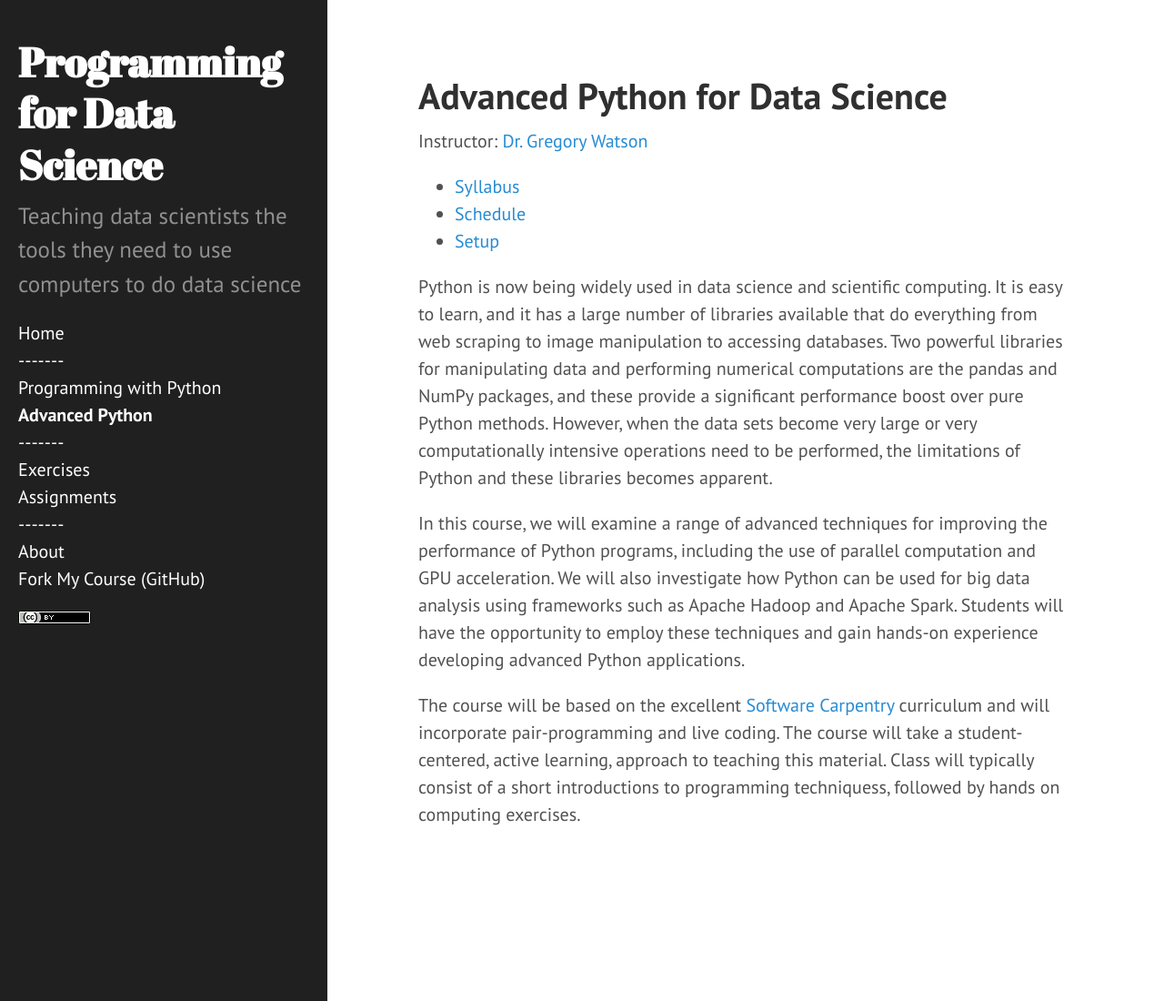
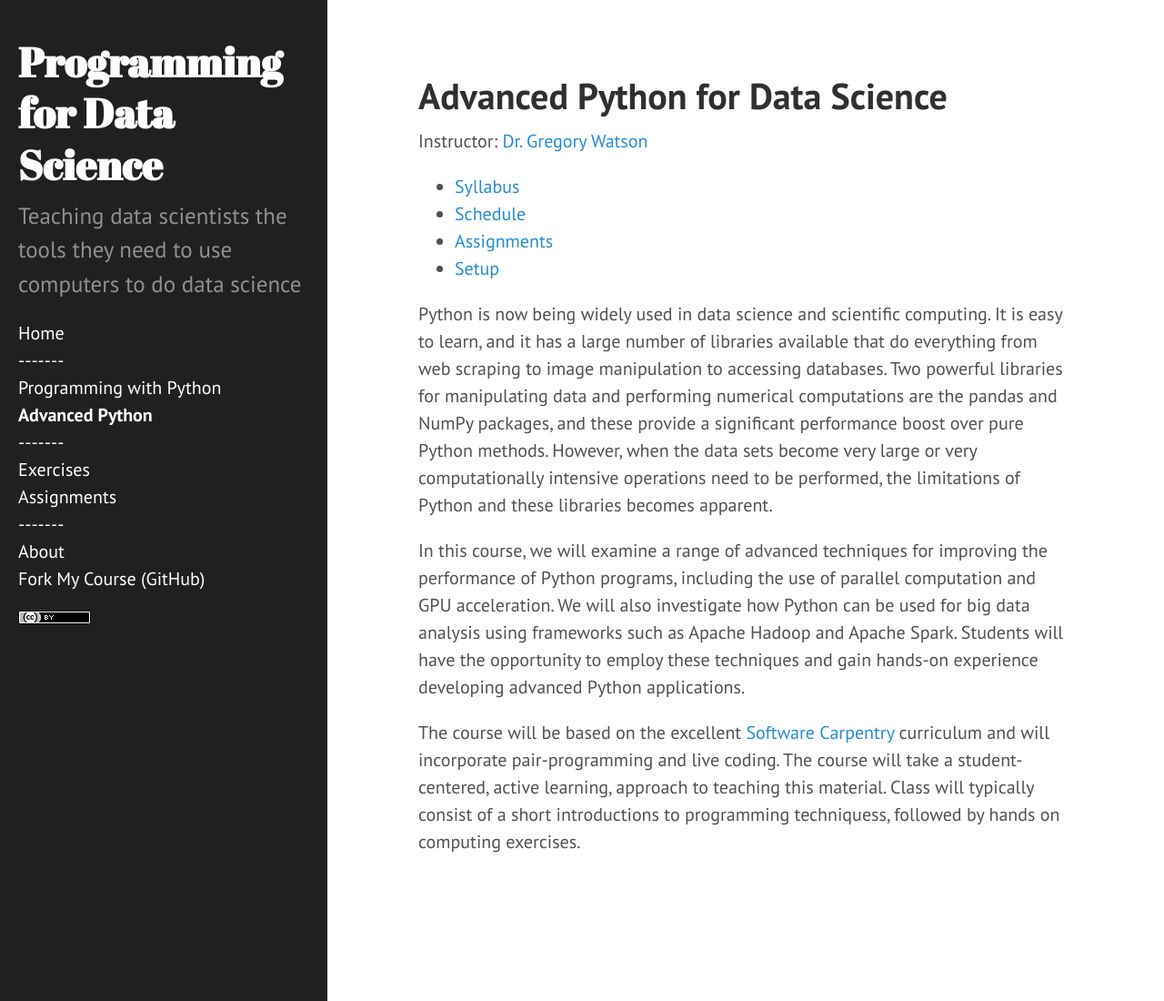
Before and after one commit to nyu-cds/courses, a Jekyll site: the page built from advanced.md, in a window 1280 px wide and 1100 px high. Shown: the whole window at 91% size. Built offline with Jekyll 4.4.1, drawn with Linux system fonts in a browser that asks for light colours.

Commit message:
Update advanced.md

```diff
--- a/advanced.md
+++ b/advanced.md
@@ -8,6 +8,7 @@ Instructor: [Dr. Gregory Watson](mailto:greg.watson@nyu.edu)
 
 * [Syllabus]({{ site.github.url }}/syllabus/advanced-syllabus)
 * [Schedule]({{ site.github.url }}/syllabus/advanced-schedule)
+* [Assignments]({{ site.github.url }}/assignments)
 * [Setup]({{ site.github.url }}/advanced-setup)
 
 Python is now being widely used in data science and scientific computing.
```
